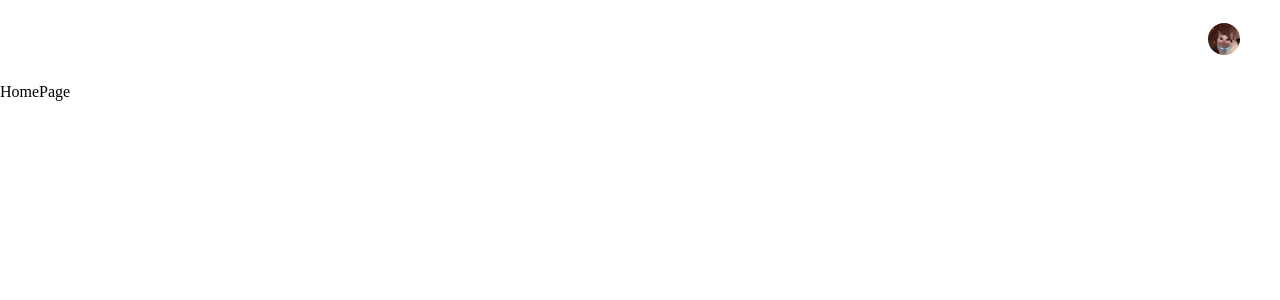
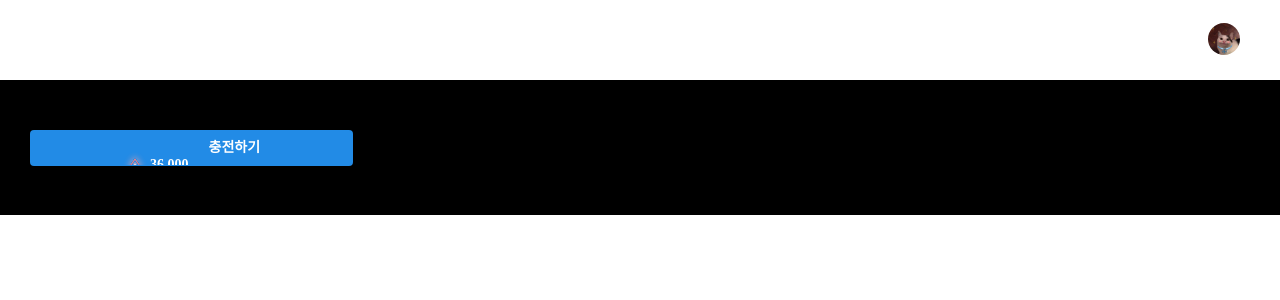
Before and after one commit to Codeit-Sprint-6-Part-2-Team-9/frontend, a React (Vite) app: page / in a window 1280 px wide. Shown: the top 300 px of the page. Built offline with nearby package versions, Linux system fonts and the light colour scheme.

Commit message:
feat: MyCreditButton 추가 #26

```diff
--- a/src/components/Buttons.jsx
+++ b/src/components/Buttons.jsx
@@ -2,7 +2,7 @@ import { Group, Button } from "@mantine/core";
 import ChartIcon from "../assets/chart.svg";
 import CreditIcon from "../assets/credit.svg";
 import PlusIcon from "../assets/plus.svg";
-import classes from "../components/Buttons.module.css";
+import classes from "./Buttons.module.css";
 
 const Buttons = (props) => {
   const { type, icon, children } = props;
--- /dev/null
+++ b/src/components/MyCreditButton.jsx
@@ -0,0 +1,46 @@
+import { useState, useEffect } from "react";
+import { Button } from "@mantine/core";
+import CreditIcon from "../assets/mycredit.svg";
+import classes from "../components/MyCreditButton.module.css";
+
+const MyCreditRechargeButton = () => {
+  return (
+    <Button
+      justify="space-between"
+      className={classes.MycreditButton}
+      leftSection={<MyCreditSection />}
+      rightSection={<TextSection />}
+    />
+  );
+};
+
+const MyCreditSection = () => {
+  const [myCredit, setMyCredit] = useState(0);
+
+  useEffect(() => {
+    const savedCredit = localStorage.getItem("myCredit");
+
+    if (!savedCredit) {
+      localStorage.setItem("myCredit", "36000");
+      setMyCredit(36000);
+    } else {
+      setMyCredit(Number(savedCredit));
+    }
+  }, [myCredit]);
+
+  return (
+    <div className={classes.creditContainer}>
+      <div className={classes.creditTitle}>내 크레딧</div>
+      <div className={classes.creditContent}>
+        <img src={CreditIcon} alt="Credit" className={classes.creditIcon} />
+        <div className={classes.creditAmount}>{myCredit.toLocaleString()}</div>
+      </div>
+    </div>
+  );
+};
+
+const TextSection = () => {
+  return <div className={classes.textSection}>충전하기</div>;
+};
+
+export default MyCreditRechargeButton;
--- /dev/null
+++ b/src/components/MyCreditButton.module.css
@@ -0,0 +1,52 @@
+.MycreditButton {
+  width: 327px;
+  height: 87px;
+  border-radius: 8px;
+  border: 1px solid #f1eef9;
+  background: transparent;
+}
+
+.MycreditButton:hover {
+  background: transparent;
+}
+
+@media (min-width: 768px) {
+  .MycreditButton {
+    width: 696px;
+    height: 131px;
+  }
+}
+
+@media (min-width: 1280px) {
+  .MycreditButton {
+    width: 1200px;
+    height: 160px;
+  }
+}
+
+.creditContainer {
+  margin-top: 50px;
+  margin-left: 80px;
+}
+
+.creditTitle {
+  margin-bottom: 20px;
+}
+
+.creditContent {
+  display: flex;
+  align-items: center;
+}
+
+.creditIcon {
+  margin-right: 3px;
+  margin-bottom: 48px;
+}
+
+.creditAmount {
+  margin-bottom: 50px;
+}
+
+.textSection {
+  margin: 30px 80px 30px 0; /* 위 아래 20px, 우측 80px, 좌측 0 */
+}
--- a/src/pages/HomePage.jsx
+++ b/src/pages/HomePage.jsx
@@ -1,5 +1,21 @@
-function HomePage() {
-  return <div>HomePage</div>;
-}
+import MyCreditRechargeButton from "../components/MyCreditButton";
+
+const HomePage = () => {
+  const buttonStyle = {
+    marginLeft: "30px",
+  };
+
+  return (
+    <div style={{ backgroundColor: "black" }}>
+      <br />
+      <br />
+      <div style={buttonStyle}>
+        <MyCreditRechargeButton />
+      </div>
+      <br />
+      <br />
+    </div>
+  );
+};
 
 export default HomePage;
```
Also changed, not shown: 1 other file (tests, documents, lock files or other folders).
